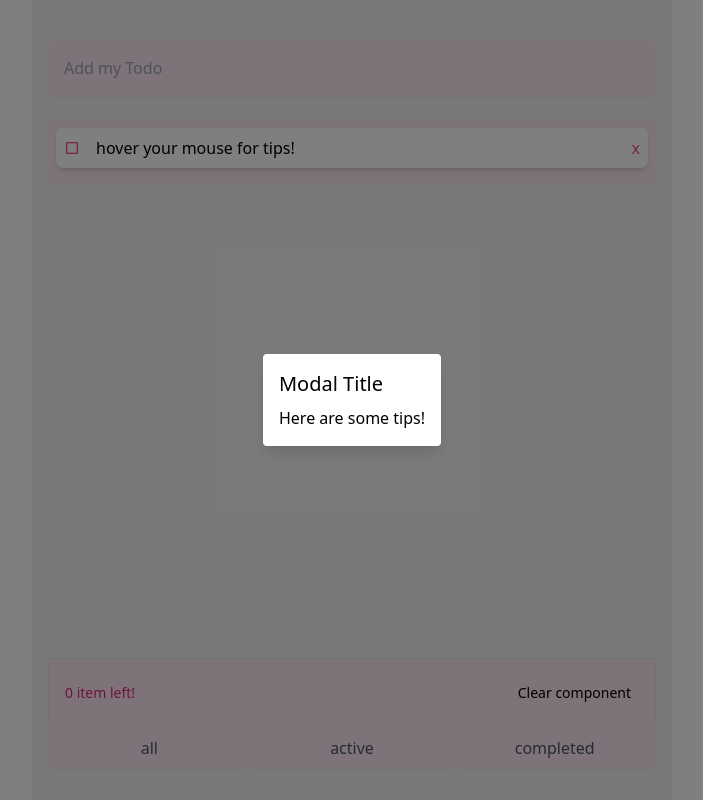
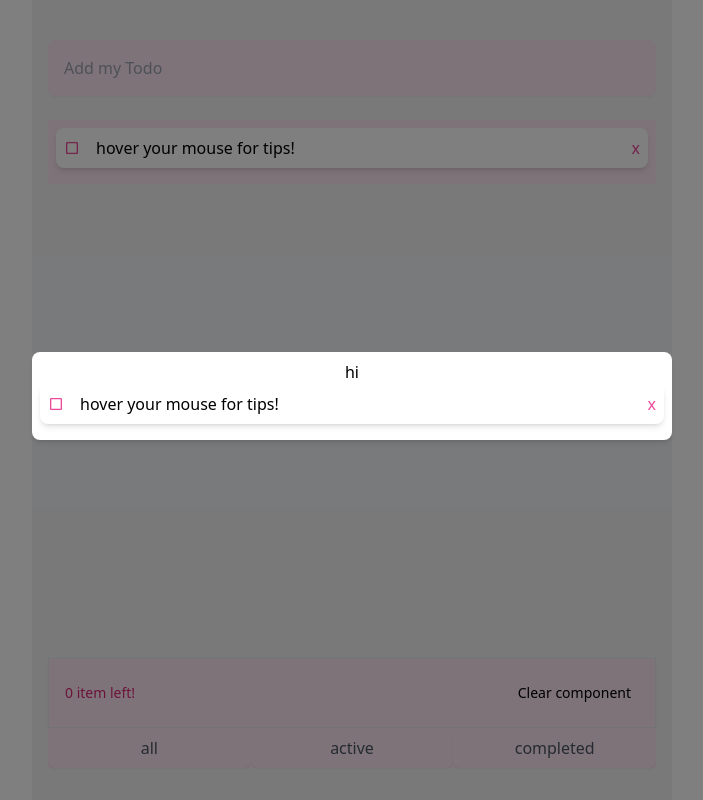
Before and after one commit to yeomdogyeong/Todo_myself, a React (Create React App) app in the folder todo_myself/: page / in a window 1280 px wide. Both pictures are taken after a click on the icon 360 px from the left and 148 px from the top of the page. Shown: the whole page, without its empty margins (288-991 px from the left). Built offline with nearby package versions, Linux system fonts and the light colour scheme.

Commit message:
[refactor]dummyTodo component 분리

```diff
--- a/todo_myself/src/components/Modal.tsx
+++ b/todo_myself/src/components/Modal.tsx
@@ -1,12 +1,11 @@
 import React from "react";
-
+import { MdOutlineCheckBoxOutlineBlank } from "react-icons/md";
 interface ModalProps {
-  content: string;
   isOpen: boolean;
   onClose: () => void;
 }
 
-export const Modal: React.FC<ModalProps> = ({ content, isOpen, onClose }) => {
+export const Modal: React.FC<ModalProps> = ({ isOpen, onClose }) => {
   if (!isOpen) return null;
 
   return (
@@ -14,9 +13,15 @@ export const Modal: React.FC<ModalProps> = ({ content, isOpen, onClose }) => {
       className="z-10 fixed top-0 left-0 w-full h-full flex items-center justify-center bg-black bg-opacity-50"
       onClick={onClose}
     >
-      <div className="bg-white p-4 rounded shadow-lg">
-        <h2 className="text-xl mb-2">Modal Title</h2>
-        <p>{content}</p>
+      <div className="flex flex-col justify-between items-center w-1/2 mb-2 p-2 bg-white rounded-lg shadow-md">
+        <div>hi</div>
+        <div className="flex justify-between items-center w-full mb-2 p-2 bg-white rounded-lg shadow-md">
+          <div className="flex justify-evenly items-center">
+            <MdOutlineCheckBoxOutlineBlank className="mr-4 cursor-pointer text-pink-500" />
+            hover your mouse for tips!
+          </div>
+          <button className="text-pink-500">x</button>
+        </div>
       </div>
     </div>
   );
--- a/todo_myself/src/components/TodoList.tsx
+++ b/todo_myself/src/components/TodoList.tsx
@@ -4,6 +4,7 @@ import { MdOutlineCheckBox } from "react-icons/md";
 import { TodoType } from "../type/type";
 import { Modal } from "./Modal";
 import { debounce } from "lodash";
+import { DummyTodo } from "./dummyTodo/DummyTodo";
 
 interface TodoListType {
   todos: TodoType[];
@@ -17,31 +18,16 @@ export const TodoList: React.FC<TodoListType> = ({
   onDelete,
 }) => {
   const [openModal, setOpenModal] = useState<boolean>(false);
-  const [modalText, setModalText] = useState<string>("");
 
-  const handleMouseHover = debounce((text: string) => {
+  const handleMouseHover = debounce(() => {
     setOpenModal(true);
-    setModalText(text);
   }, 500);
 
   return (
     <div className="w-full flex flex-col items-start justify-center p-2 bg-pink-100">
-      <Modal
-        content={modalText}
-        isOpen={openModal}
-        onClose={() => setOpenModal(false)}
-      />
+      <Modal isOpen={openModal} onClose={() => setOpenModal(false)} />
       {todos.length === 0 ? (
-        <div className="flex justify-between items-center w-full mb-2 p-2 bg-white rounded-lg shadow-md">
-          <div
-            className="flex justify-evenly items-center"
-            onMouseEnter={() => handleMouseHover("Here are some tips!")}
-          >
-            <MdOutlineCheckBoxOutlineBlank className="mr-4 cursor-pointer text-pink-500" />
-            hover your mouse for tips!
-          </div>
-          <button className="text-pink-500">x</button>
-        </div>
+        <DummyTodo onHover={handleMouseHover} />
       ) : (
         todos.map((todo, idx) => (
           <div
--- /dev/null
+++ b/todo_myself/src/components/dummyTodo/DummyTodo.tsx
@@ -0,0 +1,18 @@
+import React from "react";
+import { MdOutlineCheckBoxOutlineBlank } from "react-icons/md";
+
+interface DummyTodoType {
+  onHover?: () => void;
+}
+
+export const DummyTodo: React.FC<DummyTodoType> = ({ onHover }) => {
+  return (
+    <div className="flex justify-between items-center w-full mb-2 p-2 bg-white rounded-lg shadow-md">
+      <div className="flex justify-evenly items-center" onMouseEnter={onHover}>
+        <MdOutlineCheckBoxOutlineBlank className="mr-4 cursor-pointer text-pink-500" />
+        hover your mouse for tips!
+      </div>
+      <button className="text-pink-500">x</button>
+    </div>
+  );
+};
```
